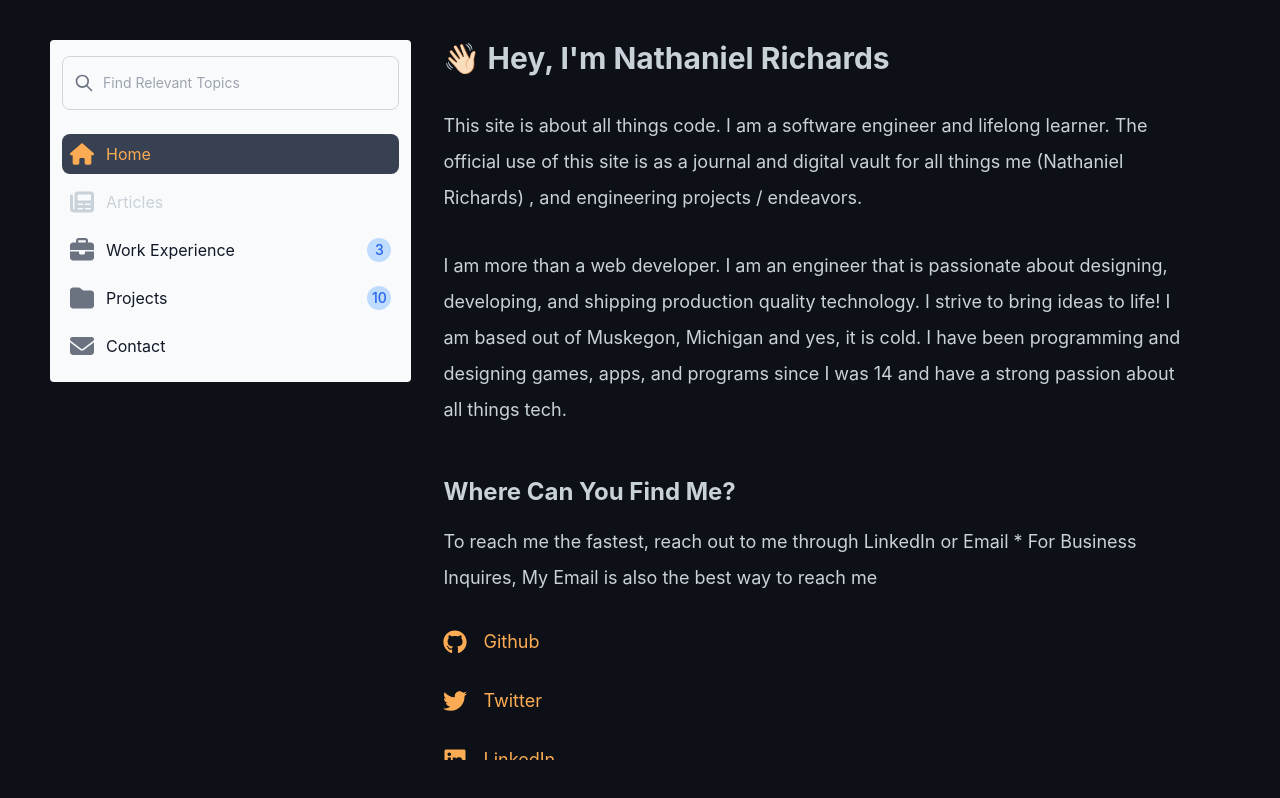
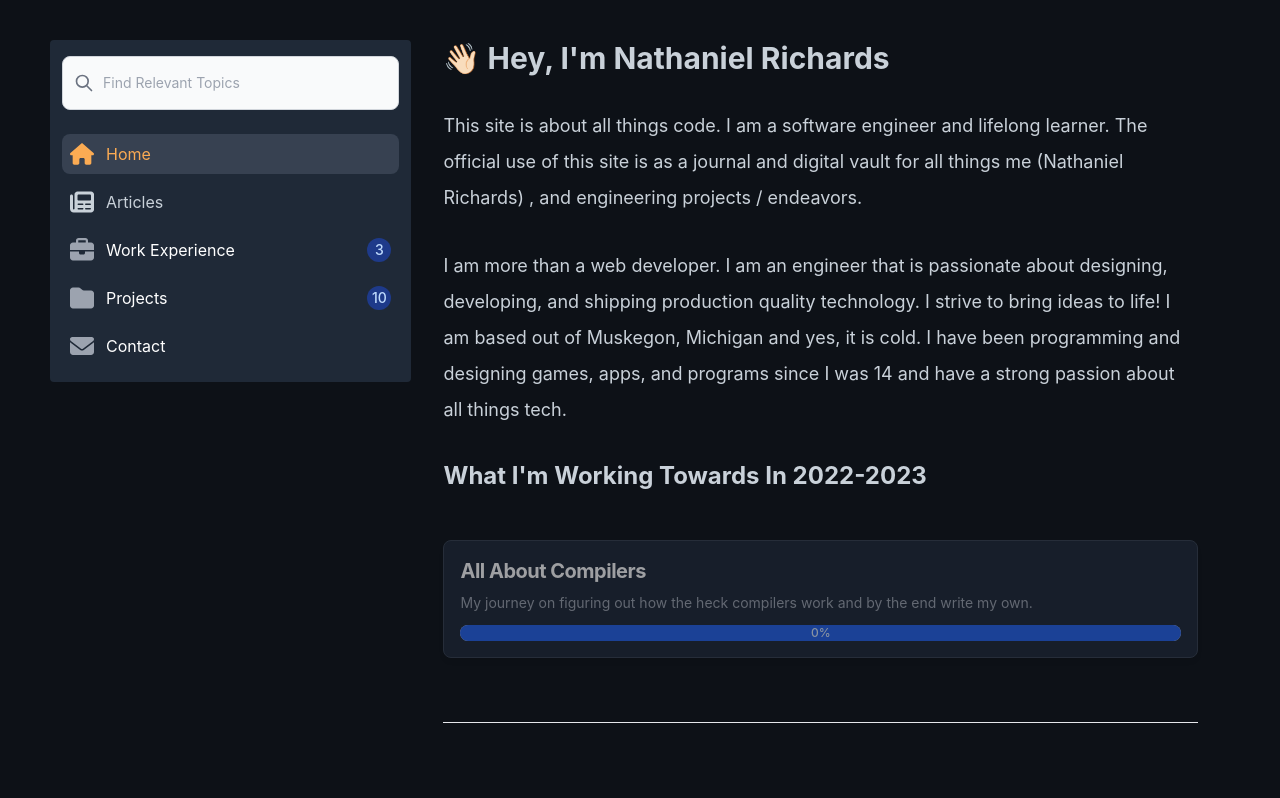
Before and after one commit to NateTheDev1/nathanielrichards.dev, a React (Create React App) app: page / in a window 1280 px wide. Built offline with nearby package versions, Linux system fonts and the light colour scheme.

Commit message:
Goal cards

```diff
--- a/src/App.tsx
+++ b/src/App.tsx
@@ -1,3 +1,4 @@
+import { GoalCard } from "./components/GoalCard";
 import { IconMediaLink } from "./components/IconMediaLink";
 
 const App = () => {
@@ -22,10 +23,21 @@ const App = () => {
           designing games, apps, and programs since I was 14 and have a strong
           passion about all things tech.
         </p>
+        <h2 className="font-bold mt-8 text-2xl">
+          What I'm Working Towards In 2022-2023
+        </h2>
+        <div className="flex flex-col mt-8">
+          <GoalCard
+            disabled={true}
+            title="All About Compilers"
+            sub="My journey on figuring out how the heck compilers work and by the end write my own."
+          />
+        </div>
+        <hr className="my-8 mt-12" />
         <h2 className="font-bold mt-12 text-2xl">Where Can You Find Me?</h2>
         <p className="my-4">
-          To reach me the fastest, reach out to me through LinkedIn or Email *
-          For Business Inquires, My Email is also the best way to reach me
+          To reach me the fastest, reach out to me through LinkedIn or Email.
+          For business inquiries my email is the best way to reach me.
         </p>
         <div className="flex flex-col">
           <IconMediaLink
@@ -71,20 +83,6 @@ const App = () => {
             name="LinkedIn"
           />
         </div>
-        <h2 className="font-bold mt-8 text-2xl">
-          Goals I'm Working Towards In 2022-2023:
-        </h2>
-        <ul className="list-disc">
-          <li className="mt-4">
-            Learning all about compilers and system development.
-          </li>
-          <li className="mt-4">
-            Learning all about compilers and system development.
-          </li>
-          <li className="mt-4">
-            Learning all about compilers and system development.
-          </li>
-        </ul>
       </main>
     </div>
   );
--- /dev/null
+++ b/src/components/GoalCard.tsx
@@ -0,0 +1,32 @@
+export const GoalCard = ({
+  title,
+  sub,
+  disabled = false,
+  progress = 0,
+}: {
+  title: string;
+  sub: string;
+  disabled?: boolean;
+  progress?: number;
+}) => {
+  return (
+    <a
+      target="_blank"
+      className={`my-4 flex flex-col items-left rounded-lg border shadow-md border-gray-700 bg-gray-800 hover:bg-gray-700 ${
+        disabled && "opacity-60 cursor-not-allowed"
+      }`}
+    >
+      <div className="flex flex-col justify-between p-4 leading-normal">
+        <h5 className="mb-2 text-xl font-bold tracking-tight  text-white">
+          {title}
+        </h5>
+        <p className="mb-3 font-normal text-sm  text-gray-400">{sub}</p>
+        <div className="w-full bg-gray-200 rounded-full dark:bg-gray-700">
+          <div className="bg-blue-600 text-xs font-medium text-blue-100 text-center p-0.5 leading-none rounded-full">
+            {progress}%
+          </div>
+        </div>
+      </div>
+    </a>
+  );
+};
--- a/src/components/Sidebar.tsx
+++ b/src/components/Sidebar.tsx
@@ -6,7 +6,7 @@ export const Sidebar = () => {
 
   return (
     <aside className="w-1/3" aria-label="Sidebar">
-      <div className="overflow-y-auto py-4 px-3 bg-gray-50 rounded dark:bg-gray-800">
+      <div className="overflow-y-auto py-4 px-3  rounded bg-gray-800">
         <ul className="space-y-2">
           <li className="pb-4">
             <Searchbox />
@@ -52,11 +52,11 @@ export const Sidebar = () => {
           <li>
             <Link
               to="/experience"
-              className="flex items-center p-2 text-base font-normal text-gray-900 rounded-lg dark:text-white hover:bg-gray-100 dark:hover:bg-gray-700"
+              className="flex items-center p-2 text-base font-normal  rounded-lg text-white  hover:bg-gray-700"
             >
               <svg
                 aria-hidden="true"
-                className="flex-shrink-0 w-6 h-6 text-gray-500 transition duration-75 dark:text-gray-400 group-hover:text-gray-900 dark:group-hover:text-white"
+                className="flex-shrink-0 w-6 h-6 transition duration-75 text-gray-400  group-hover:text-white"
                 fill="currentColor"
                 xmlns="http://www.w3.org/2000/svg"
                 viewBox="0 0 512 512"
@@ -67,7 +67,7 @@ export const Sidebar = () => {
               <span className="flex-1 ml-3 whitespace-nowrap">
                 Work Experience
               </span>
-              <span className="inline-flex justify-center items-center p-3 ml-3 w-3 h-3 text-sm font-medium text-blue-600 bg-blue-200 rounded-full dark:bg-blue-900 dark:text-blue-200">
+              <span className="inline-flex justify-center items-center p-3 ml-3 w-3 h-3 text-sm font-medium  rounded-full bg-blue-900 text-blue-200">
                 3
               </span>
             </Link>
@@ -75,19 +75,19 @@ export const Sidebar = () => {
           <li>
             <Link
               to="/projects"
-              className="flex items-center p-2 text-base font-normal text-gray-900 rounded-lg dark:text-white hover:bg-gray-100 dark:hover:bg-gray-700"
+              className="flex items-center p-2 text-base font-normal rounded-lg text-white hover:bg-gray-700"
             >
               <svg
                 xmlns="http://www.w3.org/2000/svg"
                 viewBox="0 0 512 512"
                 aria-hidden="true"
-                className="flex-shrink-0 w-6 h-6 text-gray-500 transition duration-75 dark:text-gray-400 group-hover:text-gray-900 dark:group-hover:text-white"
+                className="flex-shrink-0 w-6 h-6 transition duration-75 text-gray-400  group-hover:text-white"
                 fill="currentColor"
               >
                 <path d="M64 480H448c35.3 0 64-28.7 64-64V160c0-35.3-28.7-64-64-64H298.5c-17 0-33.3-6.7-45.3-18.7L226.7 50.7c-12-12-28.3-18.7-45.3-18.7H64C28.7 32 0 60.7 0 96V416c0 35.3 28.7 64 64 64z" />
               </svg>
               <span className="flex-1 ml-3 whitespace-nowrap">Projects</span>
-              <span className="inline-flex justify-center items-center p-3 ml-3 w-3 h-3 text-sm font-medium text-blue-600 bg-blue-200 rounded-full dark:bg-blue-900 dark:text-blue-200">
+              <span className="inline-flex justify-center items-center p-3 ml-3 w-3 h-3 text-sm font-medium  rounded-full bg-blue-900 text-blue-200">
                 10
               </span>
             </Link>
@@ -95,13 +95,13 @@ export const Sidebar = () => {
           <li>
             <Link
               to="/contact"
-              className="flex items-center p-2 text-base font-normal text-gray-900 rounded-lg dark:text-white hover:bg-gray-100 dark:hover:bg-gray-700"
+              className="flex items-center p-2 text-base font-normal rounded-lg text-white hover:bg-gray-700"
             >
               <svg
                 xmlns="http://www.w3.org/2000/svg"
                 viewBox="0 0 512 512"
                 aria-hidden="true"
-                className="flex-shrink-0 w-6 h-6 text-gray-500 transition duration-75 dark:text-gray-400 group-hover:text-gray-900 dark:group-hover:text-white"
+                className="flex-shrink-0 w-6 h-6 transition duration-75 text-gray-400 group-hover:text-white"
                 fill="currentColor"
               >
                 <path d="M48 64C21.5 64 0 85.5 0 112c0 15.1 7.1 29.3 19.2 38.4L236.8 313.6c11.4 8.5 27 8.5 38.4 0L492.8 150.4c12.1-9.1 19.2-23.3 19.2-38.4c0-26.5-21.5-48-48-48H48zM0 176V384c0 35.3 28.7 64 64 64H448c35.3 0 64-28.7 64-64V176L294.4 339.2c-22.8 17.1-54 17.1-76.8 0L0 176z" />
```
